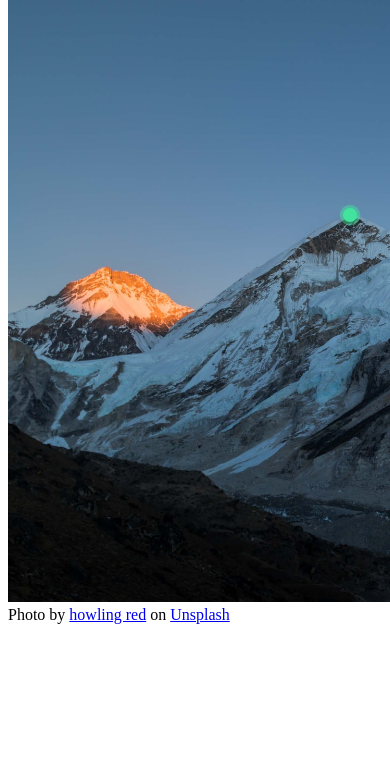
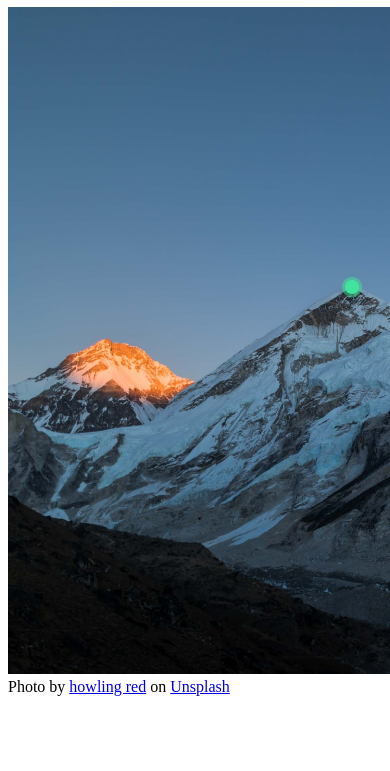
Before and after one commit to PerceptronV/glass-octopus, a plain HTML site: page demo/index.html in a window 390 px wide. Shown: the part 73-844 px from the top of the page. Drawn offline with Linux system fonts and the light colour scheme.

Commit message:
v2.0 beta: fix relative container problem; responsive styling

```diff
--- a/demo/index.html
+++ b/demo/index.html
@@ -10,19 +10,17 @@
     <link href="../src/glassoct.css" rel="stylesheet">
 
     <style>
-      /* Stylise image container */
-      #inject{
-        width: 1000px;
-        height: auto;
-      }
     </style>
 
   </head>
 
   <body>
+    <div>
+      <h1>Glass Octopus Demo</h1>
+    </div>
 
     <!-- Create element to inject image -->
-    <div id="inject"></div>
+    <div id="inject" style="width: 1000px;"></div>
     Photo by <a href="https://unsplash.com/@howlingred70?utm_source=unsplash&utm_medium=referral&utm_content=creditCopyText">howling red</a> on <a href="https://unsplash.com/s/photos/everest?utm_source=unsplash&utm_medium=referral&utm_content=creditCopyText">Unsplash</a>
 
     <!-- Import Glass Octopus JS library -->
@@ -35,16 +33,20 @@
 
       // Add a default Octopus (marker) at x=260, y=280
       // (For reference, x is 0 and y is 0 at top left of image)
-      glass.addOctopus(350, 288);
+      glass.addOctopus(344, 280);
 
       // Add a bigger Octopus
-      glass.addOctopus(502, 253, {radius: 11, margin: 8});
+      glass.addOctopus(495, 245, {radius: 11, margin: 8});
 
       // Add a redder Octopus
-      glass.addOctopus(746, 147, {headColor: "#d9620d"});
+      glass.addOctopus(737, 139, {headColor: "#d9620d"});
+
+      // Add a smaller default Octopus at same location
+      // but using percent as unit (given image width of 1000px and height of 667px)
+      glass.addOctopus(73.7, (139 / 667) * 100, { radius: 5, margin: 2, positionUnit: "%" });
 
       // Add a more opaque Octopus
-      glass.addOctopus(902, 233, {headOpacity: 0.4, tailOpacity: 0.1});
+      glass.addOctopus(895, 225, {headOpacity: 0.4, tailOpacity: 0.1});
     </script>
 
   </body>
--- a/src/glassoct.css
+++ b/src/glassoct.css
@@ -1,7 +1,16 @@
+.glass-oct-cont {
+  width: inherit;
+  height: inherit;
+  margin: 0px;
+  padding: 0px;
+  position: relative;
+}
+
 .glass-oct-img {
   width: inherit;
   height: inherit;
-  position: relative;
+  margin: 0px;
+  padding: 0px;
 }
 
 .glass-oct-head {
--- a/src/glassoct.js
+++ b/src/glassoct.js
@@ -1,45 +1,35 @@
-class Glass {
+var GLASSOCT = {
+  count: 0,
+  glasses: {}
+};
 
-  container;
-  image;
-  markersContainer;
-  markers;
+class Octopus {
+  x;
+  y;
+  head;
+  tail;
+  parent;
+  config;
   defaultConfig = {
     radius: 7,
     margin: 5,
     headColor: "#42e39d",
     tailColor: null,
     headOpacity: 1,
-    tailOpacity: 0.5
+    tailOpacity: 0.5,
+    positionUnit: "px",
   };
   defaultConfigKeys = Object.keys(this.defaultConfig);
-
-  constructor(imagePath) {
-    this.image = document.createElement("img");
-    this.image.src = imagePath;
-    this.image.classList.add("glass-oct-img");
-    this.markers = [];
-  }
-
-  attach(element, fit) {
-    if (!(fit)) fit = "contain";
-
-    this.image.style.object_fit = fit;
-
-    this.container = element;
-    this.container.appendChild(this.image);
-
-    this.markersContainer = document.createElement("div");
-    this.markersContainer.setAttribute("name", "octopuses");
-    this.markersContainer.style.position = "none";
-    this.container.appendChild(this.markersContainer);
-  }
 
   num2string(num) {
     return parseInt(num).toString();
   }
 
-  position(element, radius, x, y) {
+  position(element, radius, x, y, unit) {
+    if (unit == "%") {
+      x = (this.parent.image.width * x) / 100;
+      y = (this.parent.image.height * y) / 100;
+    }
     element.style.left = this.num2string(x - radius) + "px";
     element.style.top = this.num2string(y - radius) + "px";
   }
@@ -50,8 +40,13 @@
     element.style.borderRadius = this.num2string(radius) + "px";
   }
 
-  addOctopus(
-    x, y, config
+  updatePosition() {
+    this.position(this.head, this.config.radius, this.x, this.y, this.config.positionUnit);
+    this.position(this.tail, this.config.radius + this.config.margin, this.x, this.y, this.config.positionUnit);
+  }
+
+  constructor(
+    x, y, config, parentObj
   ) {
     if (!(config)) config = {};
 
@@ -64,31 +59,119 @@
 
     // -------------------------------------------- //
 
-    var head = document.createElement("div");
-    this.position(head, config.radius, x, y);
-    this.circularise(head, config.radius);
-    head.style.backgroundColor = config.headColor;
-    head.style.opacity = config.headOpacity;
-    head.classList.add("glass-oct-head");
+    this.x = x;
+    this.y = y;
+    this.config = config;
+    this.parent = parentObj;
 
     // -------------------------------------------- //
 
-    var tail = document.createElement("div");
+    this.head = document.createElement("div");
 
-    this.position(tail, config.radius + config.margin, x, y);
-    this.circularise(tail, config.radius + config.margin);
-    tail.style.backgroundColor = config.tailColor;
-    tail.style.opacity = config.tailOpacity;
-    tail.classList.add("glass-oct-tail");
+    this.circularise(this.head, config.radius);
+    this.head.style.backgroundColor = config.headColor;
+    this.head.style.opacity = config.headOpacity;
+    this.head.classList.add("glass-oct-head");
 
     // -------------------------------------------- //
 
-    this.markersContainer.appendChild(head);
-    this.markersContainer.appendChild(tail);
+    this.tail = document.createElement("div");
 
-    this.markers.push([head, tail]);
+    this.circularise(this.tail, config.radius + config.margin);
+    this.tail.style.backgroundColor = config.tailColor;
+    this.tail.style.opacity = config.tailOpacity;
+    this.tail.classList.add("glass-oct-tail");
 
-    return [head, tail];
+    // -------------------------------------------- //
+
+    this.updatePosition();
+
+    this.parent.octopusesTank.appendChild(this.head);
+    this.parent.octopusesTank.appendChild(this.tail);
+
+    return this;
+  }
+}
+
+
+class Glass {
+  id;
+  parentContainer;
+  container;
+  rszObs;
+  image;
+  octopusesTank;
+  octopusCount = 0;
+  octopuses = {};
+  loaded = false;
+
+  updateOctopuses() {
+    var octKeys = Object.keys(this.octopuses);
+    for (let ki in octKeys) {
+      let oct = this.octopuses[octKeys[ki]];
+      oct.updatePosition();
+    }
+  }
+
+  constructor(imagePath) {
+    this.image = document.createElement("img");
+    this.image.src = imagePath;
+    this.image.classList.add("glass-oct-img");
+
+    this.id = GLASSOCT.count;
+    GLASSOCT.glasses[this.id] = this;
+    GLASSOCT.count += 1;
+
+    this.image.setAttribute("glassoct-parent", this.id);
+    this.image.onload = function () {
+      var parentId = this.getAttribute("glassoct-parent");
+      GLASSOCT.glasses[parentId].updateOctopuses();
+    };
+
+    this.rszObs = new ResizeObserver(function (entries) {
+      entries.forEach(entry => {
+        var parentId = entry.target.getAttribute("glassoct-parent");
+        GLASSOCT.glasses[parentId].updateOctopuses();
+      });
+    });
+    this.rszObs.observe(this.image);
+  }
+
+  attach(element, fit) {
+    if (!(fit)) fit = "contain";
+
+    this.image.style.object_fit = fit;
+
+    this.parentContainer = element;
+    this.container = document.createElement("div");
+    this.parentContainer.appendChild(this.container);
+
+    this.container.classList.add("glass-oct-cont");
+    this.container.appendChild(this.image);
+    this.container.setAttribute("glassoct-parent", this.id);
+    this.container.onresize = function () {
+      console.log("resized");
+      var parentId = this.getAttribute("glassoct-parent");
+      GLASSOCT.glasses[parentId].updateOctopuses();
+    };
+
+    this.octopusesTank = document.createElement("div");
+    this.octopusesTank.setAttribute("name", "octopuses");
+    this.octopusesTank.style.position = "none";
+    this.container.appendChild(this.octopusesTank);
+  }
+
+  addOctopus(
+    x, y, config
+  ) {
+    if (!(config)) config = {};
+
+    var newOct = new Octopus(x, y, config, this);
+
+    this.octopuses[this.octopusCount] = newOct;
+    this.octopusCount += 1;
+
+    return [this.octopusCount, newOct];
   }
 }
 
```
Also changed, not shown: 1 other file.
